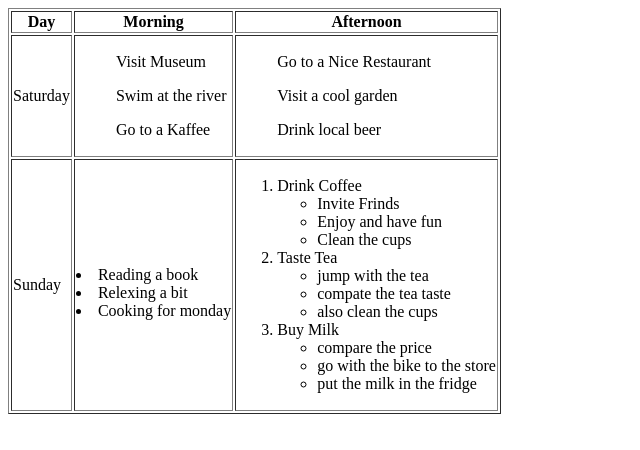
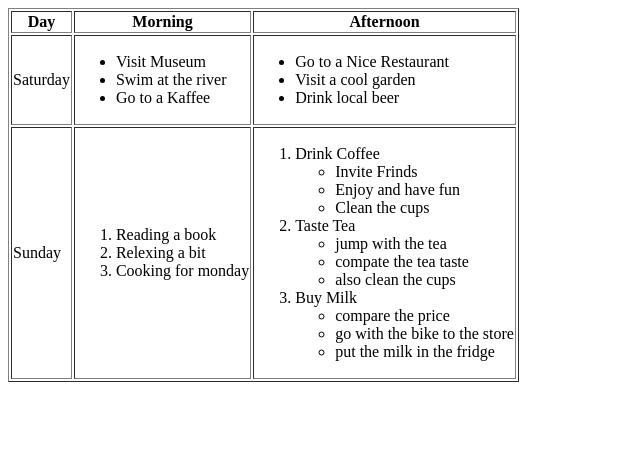
Before and after one commit to RafaelBraga-Kribitz/html_day2, a plain HTML site: page exercises/ex01/index.html in a window 1280 px wide. Shown: the whole page, without its empty margins (0-640 px from the left). Drawn offline with Linux system fonts and the light colour scheme.

Commit message:
fixed ul to ol list type on sunday morning list

```diff
--- a/exercises/ex01/index.html
+++ b/exercises/ex01/index.html
@@ -16,16 +16,16 @@
         <td>Saturday</td>
         <td>
           <ul>
-            <dl>Visit Museum</dl>
-            <dl>Swim at the river</dl>
-            <dl>Go to a Kaffee</dl>
+            <li>Visit Museum</li>
+            <li>Swim at the river</li>
+            <li>Go to a Kaffee</li>
           </ul>
         </td>
         <td>
           <ul>
-            <dl>Go to a Nice Restaurant</dl>
-            <dl>Visit a cool garden</dl>
-            <dl>Drink local beer</dl>
+            <li>Go to a Nice Restaurant</li>
+            <li>Visit a cool garden</li>
+            <li>Drink local beer</li>
           </ul>
         </td>
       </tr>
@@ -33,10 +33,11 @@
       <tr>
         <td>Sunday</td>
         <td>
-          <ul></ul>
+          <ol>
           <li>Reading a book</li>
           <li>Relexing a bit</li>
           <li>Cooking for monday</li>
+        </ol>
         </td>
         <td>
           <ol>
```
